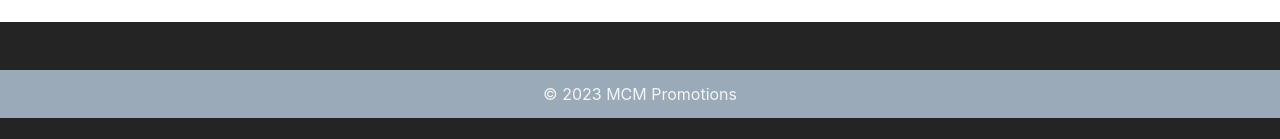
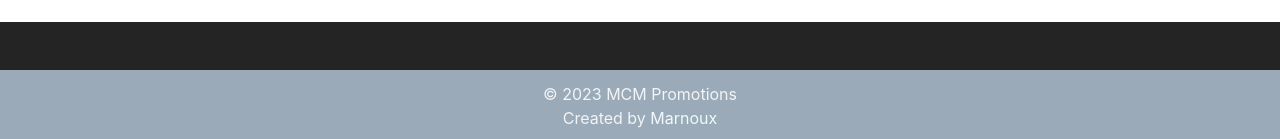
Before and after one commit to marnoux/mcm, a React (Vite) app: page / in a window 1280 px wide. Shown: the part 2123-2262 px from the top of the page. Before the commit the page ends 2241 px from the top, so only its background shows below. Built offline with nearby package versions, Linux system fonts and the light colour scheme.

Commit message:
Some finishing touches

```diff
--- a/src/components/Hero.tsx
+++ b/src/components/Hero.tsx
@@ -1,3 +1,5 @@
+import { Link } from 'react-router-dom';
+
 const Hero = () => {
   return (
     <div className="flex flex-col justify-start align-center text-center gap-20  bg-gradient-to-r from-sky-500 to-indigo-500 opacity-80 pb-14">
@@ -16,11 +18,11 @@ const Hero = () => {
         </p>
       </div>
       <div>
-        <a href="https://decalsonline.co.za" className="animateHover" target="_blank">
+        <Link to="store" className="animateHover">
           <button className="rounded w-full py-2 px-4 animateHover max-w-xs text-gray-500  border border-gray-500 hover:border-sky-500 hover:text-sky-500">
             Shop now
           </button>
-        </a>
+        </Link>
       </div>
     </div>
   );
--- a/src/components/Layout/Footer.tsx
+++ b/src/components/Layout/Footer.tsx
@@ -1,7 +1,17 @@
 const Footer = () => {
   return (
-    <div className="bg-[#9aaab8] flex justify-center">
-      <p className="m-3">© {new Date().getFullYear()} MCM Promotions</p>
+    <div className="bg-[#9aaab8] flex flex-col items-center justify-center">
+      <p className="mt-3">© {new Date().getFullYear()} MCM Promotions</p>
+      <p className="mb-3">
+        Created by{' '}
+        <a
+          className="hover:underline text-sky-50 transition-colors duration-200 hover:text-teal-400"
+          href="https://www.marnoux.dev"
+          target="_blank"
+        >
+          Marnoux
+        </a>
+      </p>
     </div>
   );
 };
```
